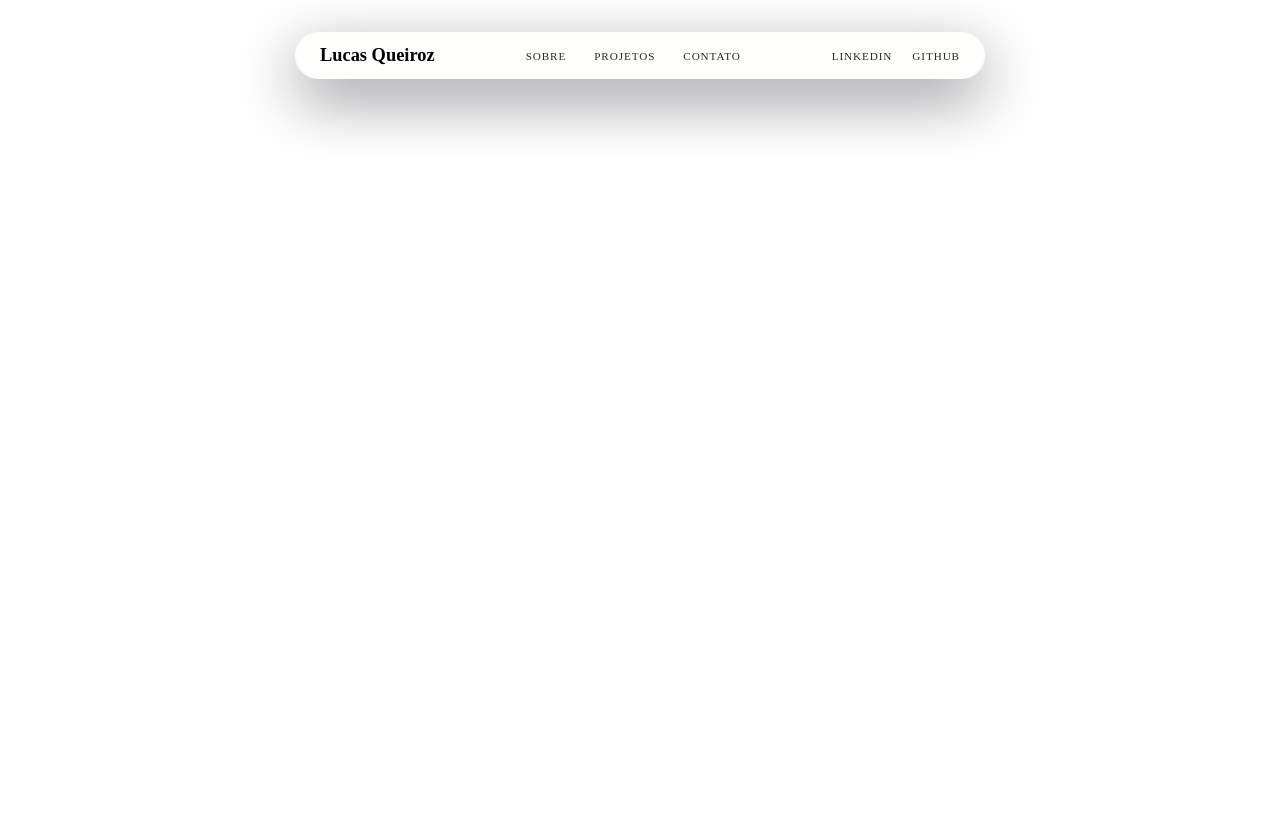
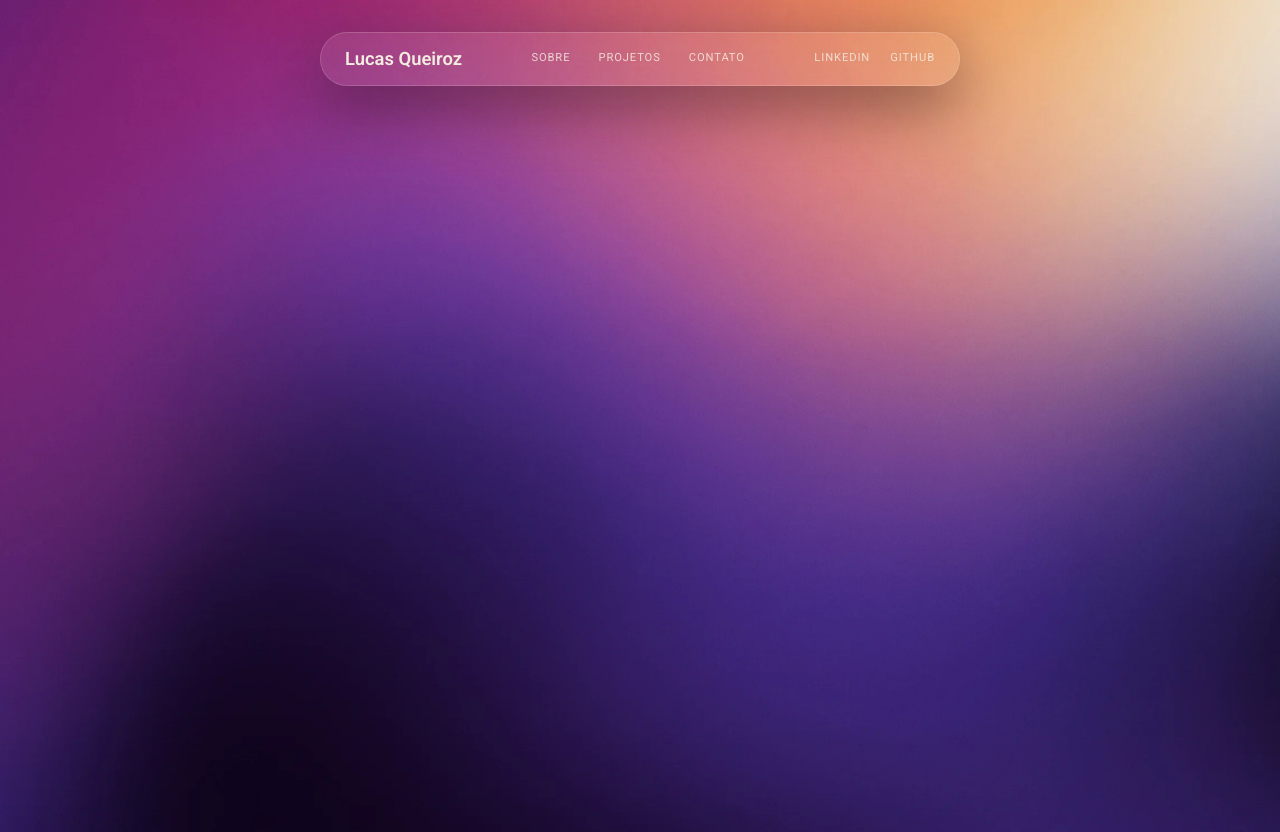
Before and after one commit to lcsqueiroz/portfolio, a React (Vite) app: page / in a window 1280 px wide. Before the commit the page ends 800 px from the top, so only its background shows below. Built offline with nearby package versions, Linux system fonts and the light colour scheme.

Commit message:
feat: adiciona tema visual com paleta de cores, fundo e fontes
Reset de CSS, paleta extraida da imagem de referencia, fundo com
imagem otimizada em WebP (com preload) e fontes Poppins/Roboto via
Google Fonts.

```diff
--- a/index.html
+++ b/index.html
@@ -2,9 +2,16 @@
 <html lang="pt-BR">
   <head>
     <meta charset="UTF-8" />
-    <!-- <link rel="icon" type="image/svg+xml" href="/favicon.svg"  -->
     <meta name="viewport" content="width=device-width, initial-scale=1.0" />
+    <!-- font roboto -->
+    <link rel="preconnect" href="https://fonts.googleapis.com" />
+    <link rel="preconnect" href="https://fonts.gstatic.com" crossorigin />
+    <link
+      href="https://fonts.googleapis.com/css2?family=Poppins:wght@400;700&family=Roboto:ital,wght@0,100..900;1,100..900&display=swap"
+      rel="stylesheet"
+    />
     <title>Portifólio Profissional | Lucas Queiroz Vieira</title>
+    <link rel="preload" as="image" href="/src/assets/background.webp" />
   </head>
   <body>
     <div id="root"></div>
--- a/src/main.jsx
+++ b/src/main.jsx
@@ -1,5 +1,7 @@
 import { StrictMode } from 'react';
 import { createRoot } from 'react-dom/client';
+import './reset.css';
+import './theme.css';
 import App from './App.jsx';
 
 createRoot(document.getElementById('root')).render(
--- /dev/null
+++ b/src/reset.css
@@ -0,0 +1,13 @@
+*,
+*::before,
+*::after {
+  box-sizing: border-box;
+  margin: 0;
+  padding: 0;
+  font-family: 'Roboto';
+}
+
+body {
+  line-height: 1.5;
+  -webkit-font-smoothing: antialiased;
+}
--- /dev/null
+++ b/src/theme.css
@@ -0,0 +1,29 @@
+:root {
+  --color-ink: #f3ece0;
+  --color-void: #2c1559;
+  --color-indigo: #2c1d6c;
+  --color-violet: #5b3e96;
+  --color-magenta: #c23f82;
+  --color-gold: #e4c077;
+
+  --font-display: 'Poppins', sans-serif;
+  --font-body: 'Roboto', sans-serif;
+  --font-mono: ui-monospace, 'SFMono-Regular', Menlo, Consolas, monospace;
+}
+
+body {
+  min-height: 100vh;
+  color: var(--color-ink);
+  font-family: var(--font-body);
+  background-color: var(--color-void);
+  background-image: url('./assets/background.webp');
+  background-position: center;
+  background-size: cover;
+  background-repeat: no-repeat;
+  /* background-attachment: fixed; */
+}
+
+/* #root {
+  position: relative;
+  z-index: 1;
+} */
```
Also changed, not shown: src/assets/background.webp (added).
